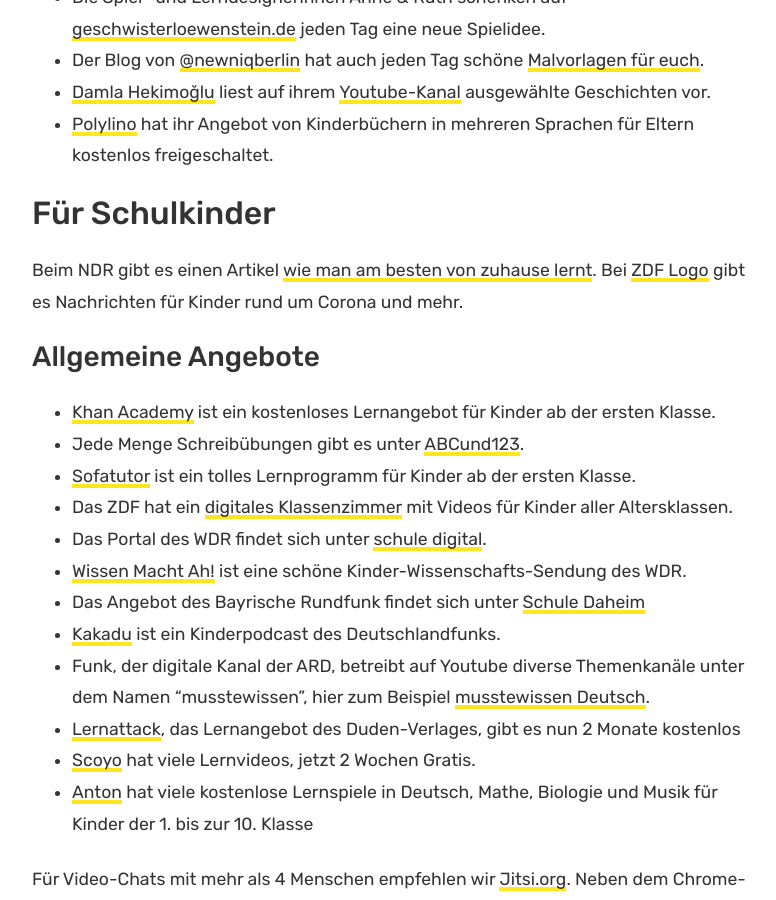
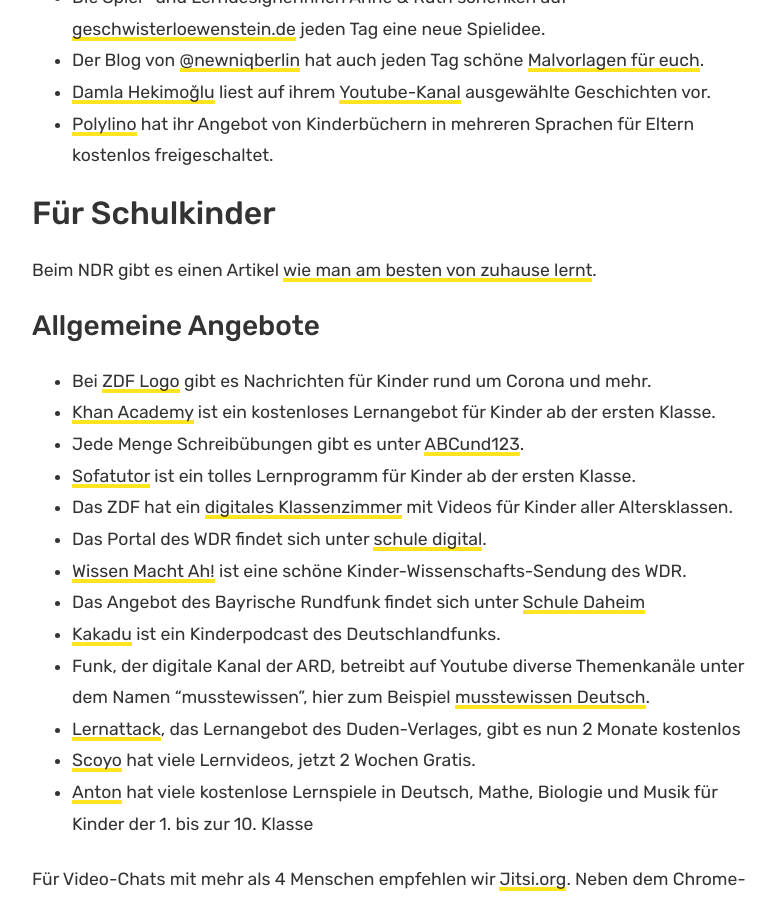
Before and after one commit to papiberlin/website, a Jekyll site: the page built from _posts/2020-03-16-corona-resources.md, in a window 1280 px wide and 900 px high, scrolled down 1342 px. Shown: the whole window, without its empty margins (433-1209 px from the left). Built offline with Jekyll 4.4.1, drawn with Linux system fonts in a browser that asks for light colours.

Commit message:
moved one item

```diff
--- a/_posts/2020-03-16-corona-resources.md
+++ b/_posts/2020-03-16-corona-resources.md
@@ -30,10 +30,11 @@
 
 ## Für Schulkinder
 
-Beim NDR gibt es einen Artikel [wie man am besten von zuhause lernt](https://www.ndr.de/ratgeber/So-klappt-Lernen-von-zu-Hause-am-besten,faqlernenzuhause100.html). Bei [ZDF Logo](https://www.zdf.de/kinder/logo) gibt es Nachrichten für Kinder rund um Corona und mehr.
+Beim NDR gibt es einen Artikel [wie man am besten von zuhause lernt](https://www.ndr.de/ratgeber/So-klappt-Lernen-von-zu-Hause-am-besten,faqlernenzuhause100.html).
 
 ### Allgemeine Angebote
 
+* Bei [ZDF Logo](https://www.zdf.de/kinder/logo) gibt es Nachrichten für Kinder rund um Corona und mehr.
 * [Khan Academy](https://de.khanacademy.org/) ist ein kostenloses Lernangebot für Kinder ab der ersten Klasse.
 * Jede Menge Schreibübungen gibt es unter [ABCund123](https://www.abcund123.de/mein-verruecktes-nachfahrheft/).
 * [Sofatutor](https://www.sofatutor.com/) ist ein tolles Lernprogramm für Kinder ab der ersten Klasse.
```
